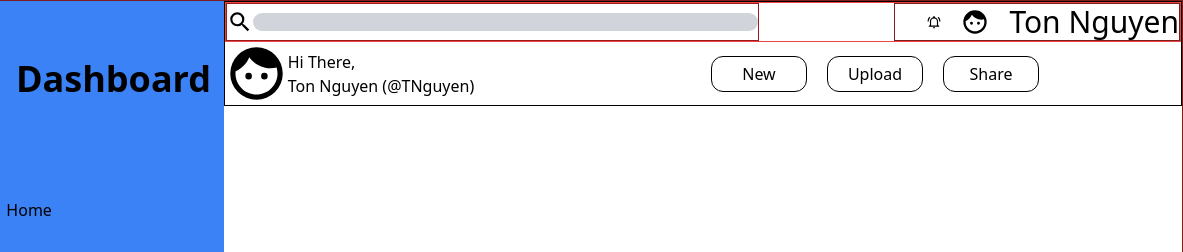
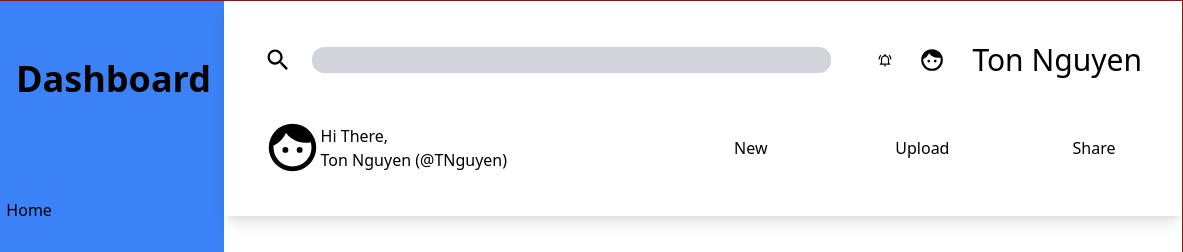
Before and after one commit to noname1112392/odin-admin-dashboard, a website: page src/index.html in a window 1280 px wide. Shown: the top 252 px of the page, 97-1280 px from the left. Drawn offline with Linux system fonts and the light colour scheme.

Commit message:
Remove all of the border out to see how it looks like

```diff
--- a/src/index.html
+++ b/src/index.html
@@ -64,16 +64,16 @@
         <!-- Right side column -->
         <div class="col-start-2 col-span-3">
             <!-- Top content -->
-            <div class="border border-black">
+            <div class="shadow-lg p-10 space-y-10">
                 <!-- Search / Noti / Account -->
-                <div class="border border-red-500 flex justify-between">
+                <div class="flex justify-between">
                     <!-- Search bar -->
-                    <div class="flex items-center border border-red-800">
+                    <div class="flex items-center space-x-5">
                         <img src="/img/magnify.svg" alt="" class="w-[5%]"/>
-                        <input type="text" class="bg-gray-300 rounded-xl h-[50%] w-full">
+                        <input type="text" class="bg-gray-300 rounded-xl h-[70%] w-full p-2">
                     </div>
                     <!-- Noti / Account -->
-                    <div class="flex items-center justify-end space-x-5 border border-red-900 w-[30%]">
+                    <div class="flex items-center justify-between w-[30%]">
                         <img src="/img/bell-ring-outline.svg" alt="" class="w-[5%]"/>
                         <img src="/img/face-man.svg" alt="" class="w-[10%]"/>
                         <h1 class="font-medium text-3xl">Ton Nguyen</h1>
@@ -82,7 +82,7 @@
                 <!-- Profile / Buttons -->
                 <div class="flex">
                     <!-- Profile content -->
-                    <div class="flex items-center">
+                    <div class="flex items-center w-full">
                         <img src="/img/face-man.svg" alt="" class="w-[13%]"/>
                         <div>
                             <h5>Hi There,</h5>
@@ -90,15 +90,15 @@
                         </div>
                     </div>
                     <!-- Buttons content -->
-                    <div class="flex items-center space-x-5">
-                        <button class="border border-black w-24 h-9 rounded-xl">New</button>
-                        <button class="border border-black w-24 h-9 rounded-xl">Upload</button>
-                        <button class="border border-black w-24 h-9 rounded-xl">Share</button>
+                    <div class="flex items-center justify-between w-full">
+                        <button class="w-24 h-9 rounded-xl">New</button>
+                        <button class="w-24 h-9 rounded-xl">Upload</button>
+                        <button class="w-24 h-9 rounded-xl">Share</button>
                     </div>
                 </div>
             </div>
             <!-- Bottom content -->
-            <div>
+            <div class="bg-gray-200">
                 <!-- Project container -->
                 <div></div>
                 <!-- Announcements container -->
```
Also changed, not shown: public/styles.css.
